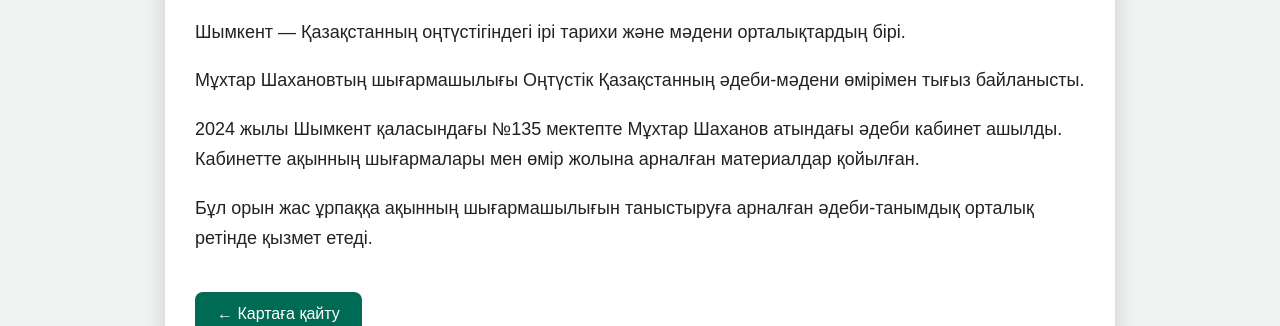
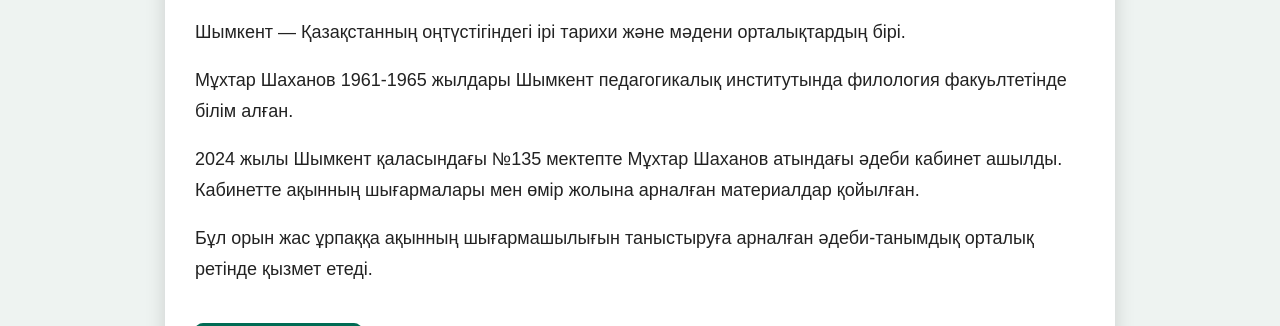
Before and after one commit to potaco29-wq/M-Shahanov, a plain HTML site: page shymkent.html in a window 1280 px wide. Shown: the part 813-1139 px from the top of the page. Drawn offline with Linux system fonts and the light colour scheme.

Commit message:
Update shymkent.html

```diff
--- a/shymkent.html
+++ b/shymkent.html
@@ -109,8 +109,7 @@ p {
     </p>
 
     <p>
-        Мұхтар Шахановтың шығармашылығы Оңтүстік Қазақстанның
-        әдеби-мәдени өмірімен тығыз байланысты.
+        Мұхтар Шаханов 1961-1965 жылдары Шымкент педагогикалық институтында филология факуьлтетінде білім алған.
     </p>
 
     <p>
```
